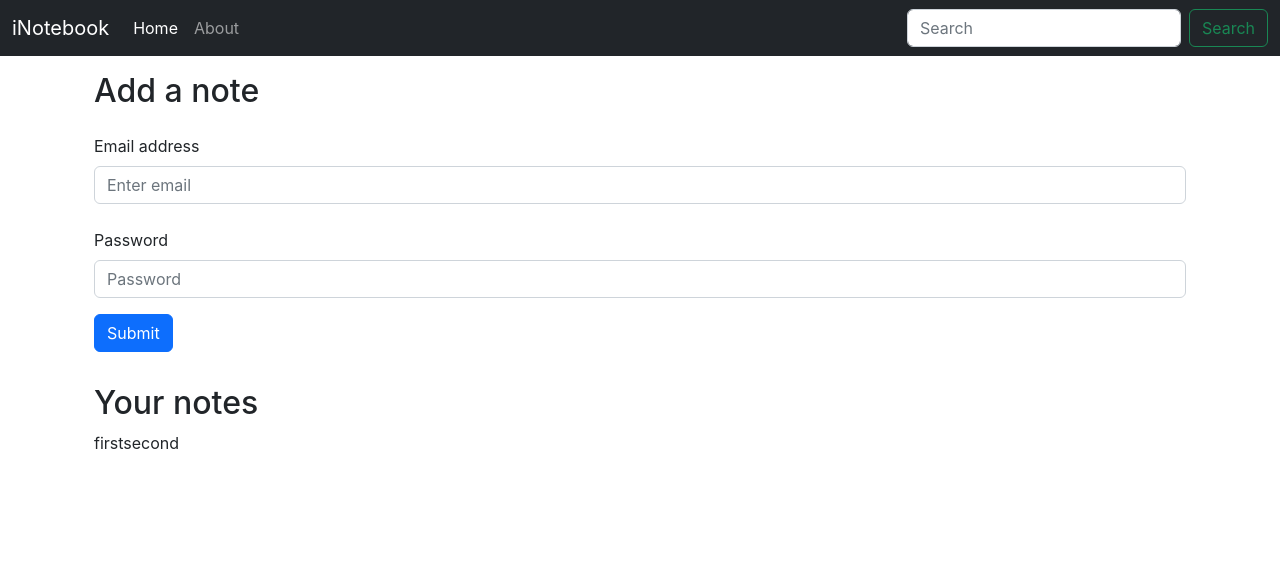
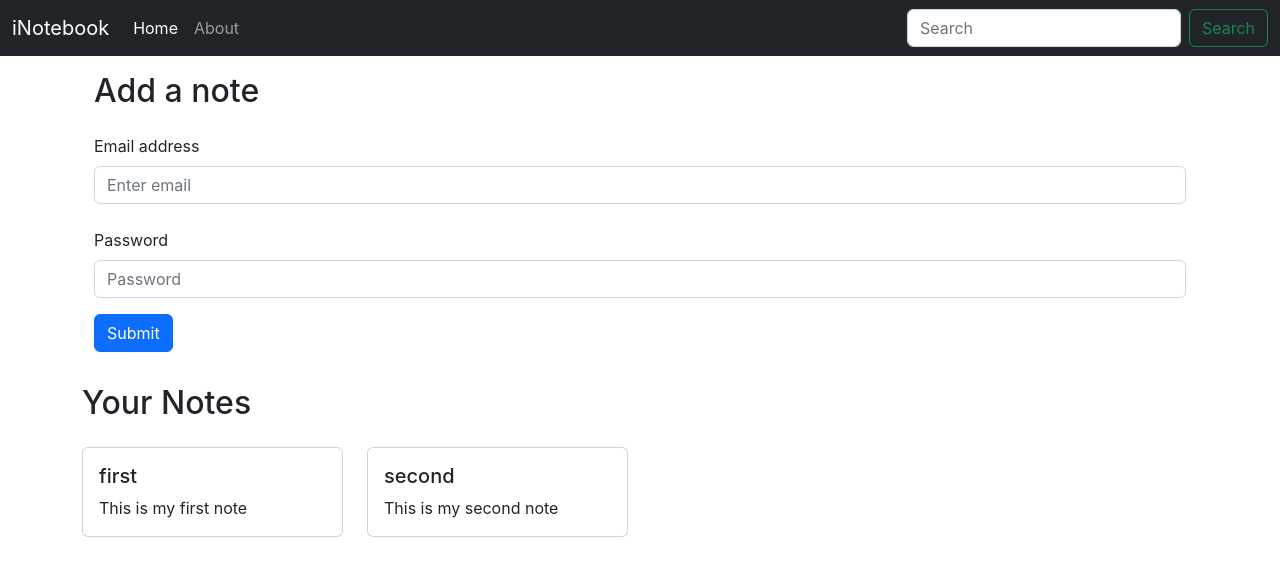
Before and after one commit to prayag1740/inotebook, a React (Create React App) app: page / in a window 1280 px wide. Shown: the top 576 px of the page. Built offline with nearby package versions, Linux system fonts and the light colour scheme.

Commit message:
setup notes & noteitem comps

```diff
--- a/src/components/Home.js
+++ b/src/components/Home.js
@@ -1,10 +1,8 @@
-import React, { useContext } from 'react'
-import NoteContext from '../context/notes/noteContext';
-
+import React from 'react'
+import Notes from '../components/Notes'
 
 export default function Home() {
-  const context = useContext(NoteContext) ;
-  const {notes, setNotes} = context ;
+
   return (
     <div>
     <div className='container my-3'>
@@ -21,12 +19,7 @@ export default function Home() {
   <button type="submit" className="btn btn-primary my-3">Submit</button>
   </form>
   </div>
-  <div className='container my-3'>
-    <h2>Your notes</h2>
-    {notes.map((note) => {
-      return note.title ;
-    })}
+  <Notes></Notes>
   </div>
-    </div>
   )
 }
--- /dev/null
+++ b/src/components/NoteItem.js
@@ -0,0 +1,16 @@
+import React from "react";
+
+export default function NoteItem(props) {
+  const { note } = props;
+
+  return (
+    <div className="col-md-3">
+      <div className="card my-3">
+        <div className="card-body">
+          <h5 className="card-title">{note.title}</h5>
+          <p className="card-text">{note.description}</p>
+        </div>
+      </div>
+    </div>
+  );
+}
--- /dev/null
+++ b/src/components/Notes.js
@@ -0,0 +1,17 @@
+import NoteContext from "../context/notes/noteContext";
+import React, { useContext } from "react";
+import NoteItem from "../components/NoteItem";
+
+export default function Notes() {
+  const context = useContext(NoteContext);
+  const { notes, setNotes } = context;
+
+  return (
+    <div className="row my-3">
+      <h2>Your Notes</h2>
+      {notes.map((note) => {
+        return <NoteItem note={note} key={note._id} />;
+      })}
+    </div>
+  );
+}
```
